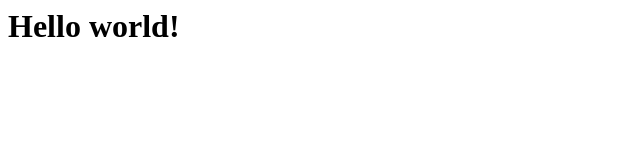
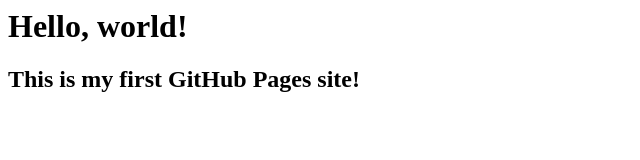
Before and after one commit to Bulavka-d/New, a plain HTML site: page index.html in a window 1280 px wide. Shown: the whole page, without its empty margins (0-640 px from the left). Drawn offline with Linux system fonts and the light colour scheme.

Commit message:
Update index.html with a new heading and subheading

```diff
--- a/index.html
+++ b/index.html
@@ -1 +1,2 @@
-<h1>Hello world!</h1>
+<h1>Hello, world!</h1>
+<h2>This is my first GitHub Pages site!</h2>
```
